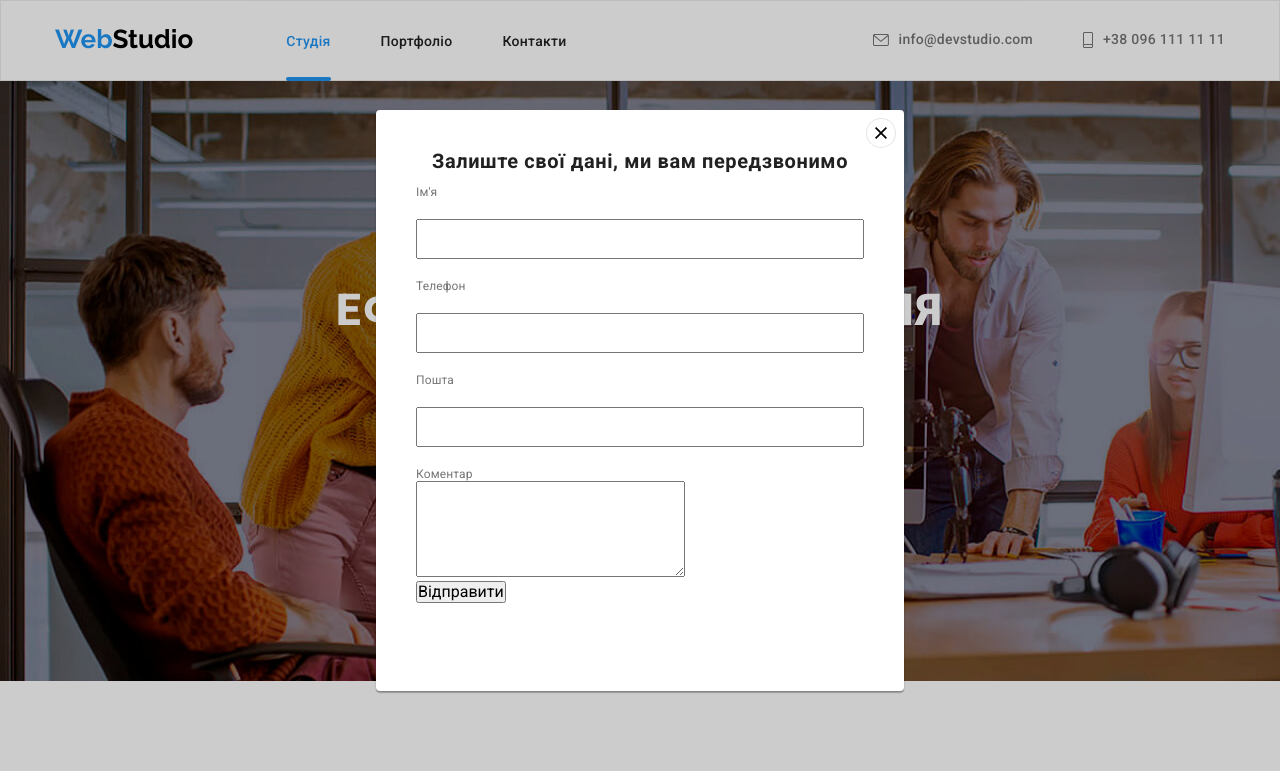
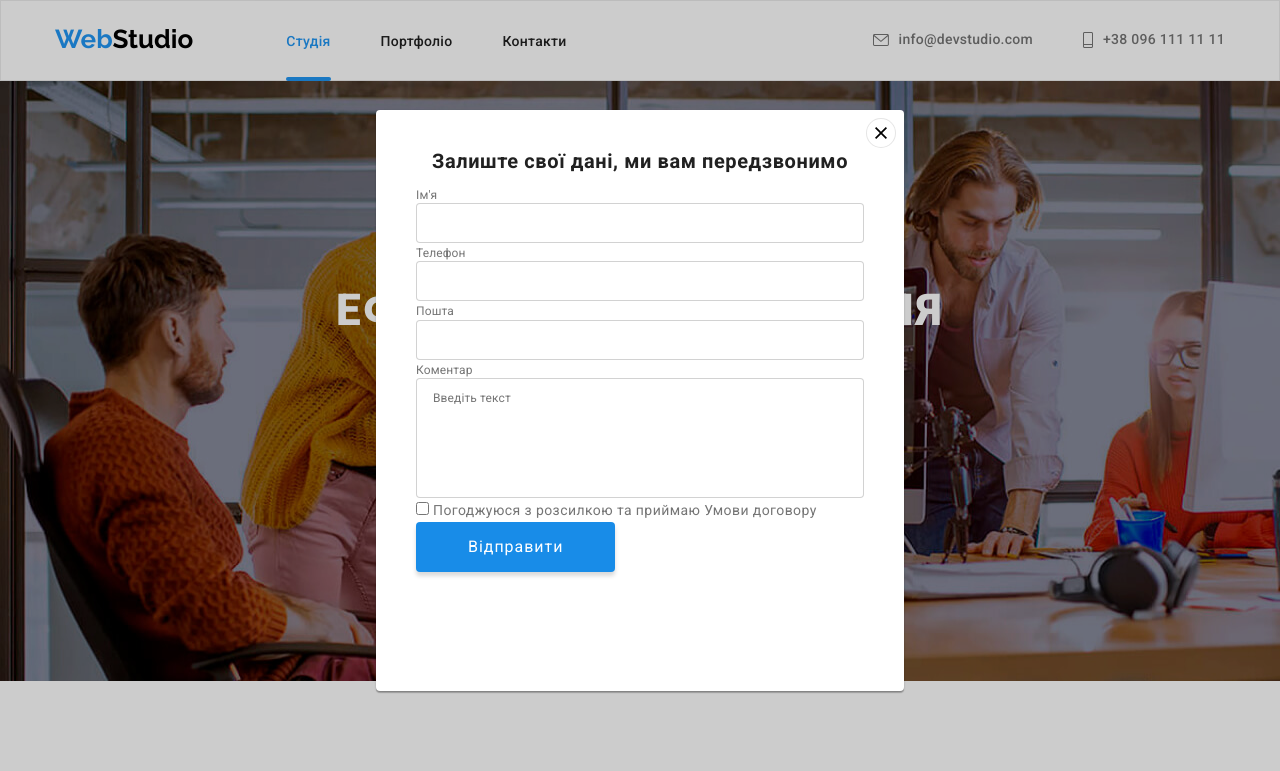
Before and after one commit to AlexHorodnichov/goit-markup-hw-06, a website: page index.html in a window 1280 px wide. Both pictures are taken after a click on the button "Замовити послугу". Shown: the top 771 px of the page. Drawn offline with Linux system fonts and the light colour scheme.

Commit message:
transition

```diff
--- a/css/styles.css
+++ b/css/styles.css
@@ -15,7 +15,6 @@
   /*Колір рамок*/
   --brd-c-gray: #eeeeee;
   --brd-c-light-gray: #ececec;
-  --tr-opac-cub-bez: opacity 250ms cubic-bezier(0.4, 0, 0.2, 1);
 }
 
 *,
@@ -95,18 +94,18 @@ header {
   letter-spacing: 0.02em;
   text-decoration: none;
   color: var(--c-dark);
+  transition: color 250ms cubic-bezier(0.4, 0, 0.2, 1);
 }
 .link-current,
 .link:hover,
 .link:focus {
   display: block;
   color: var(--c-blue);
-    transition: var(--tr-opac-cub-bez);
 }
 
 .link-current::after,
 .link:hover::after,
-.link:focus::after{
+.link:focus::after {
   position: absolute;
   display: block;
   content: "";
@@ -142,6 +141,7 @@ li {
   font-weight: 500;
   font-size: 14px;
   text-decoration: none;
+  transition: color 250ms cubic-bezier(0.4, 0, 0.2, 1);
 }
 .mail {
   display: flex;
@@ -179,7 +179,6 @@ li {
 .contacts:hover,
 .contacts:focus {
   color: var(--c-blue);
-    transition: var(--tr-opac-cub-bez);
 }
 
 /*Main content*/
@@ -226,11 +225,11 @@ li {
   color: var(--bg-white);
   border: none;
   cursor: pointer;
+  transition: background-color 250ms cubic-bezier(0.4, 0, 0.2, 1);
 }
 .order-btn:hover,
 .order-btn:focus {
   background-color: var(--bg-c-blue-white);
-  transition: var(--tr-opac-cub-bez);
 }
 
 .backdrop {
@@ -244,9 +243,10 @@ li {
   width: 100%;
   height: 100%;
   background: rgba(0, 0, 0, 0.2);
-  transition: opacity 250ms cubic-bezier(0.4, 0, 0.2, 1), visibility 250ms cubic-bezier(0.4, 0, 0.2, 1);
+  transition: opacity 250ms cubic-bezier(0.4, 0, 0.2, 1),
+    visibility 250ms cubic-bezier(0.4, 0, 0.2, 1);
 }
-.backdrop.is-hidden{
+.backdrop.is-hidden {
   opacity: 0;
   visibility: hidden;
   pointer-events: none;
@@ -285,24 +285,66 @@ pointer-events: none;
   color: #212121;
 }
 
-.user-name {
-  margin-top: 10px;
+.user-info {
+  margin: 10px 0 4px;
   font-size: 12px;
   line-height: 14px;
   letter-spacing: 0.01em;
   color: #757575;
 }
+.input-box[type="name"],
+.input-box[type="tel"],
+.input-box[type="email"],
+.coment {
+  display: block;
+  width: 100%;
+}
 
 .input-box {
   display: block;
-  margin: 20px 0;
-  padding: 10px;
+  padding: 12px 10px 12px 42px;
   width: 100%;
   max-height: 40px;
+  border: 1px solid rgba(33, 33, 33, 0.2);
+  border-radius: 4px;
 }
 .coment {
-  max-width: 100%;
-  max-height: 96px;
+  resize: none;
+  max-width: 448px;
+  max-height: 120px;
+  padding: 12px 16px;
+  font-size: 12px;
+  line-height: 14px;
+  letter-spacing: 0.01em;
+
+  color: rgba(117, 117, 117, 0.5);
+  border: 1px solid rgba(33, 33, 33, 0.2);
+  border-radius: 4px;
+}
+.checkbox{
+margin: 20px 10px 30px;
+}
+.checkbox-text {
+
+  font-size: 14px;
+  line-height: 24px;
+  letter-spacing: 0.03em;
+  color: #757575;
+}
+.modal-btn {
+  font-size: 16px;
+  line-height: 30px;
+  display: flex;
+  align-items: center;
+  text-align: center;
+  letter-spacing: 0.06em;
+  color: #ffffff;
+  cursor: pointer;
+  padding: 10px 52px;
+  border: 0;
+  background: #188ce8;
+  box-shadow: 0px 4px 4px rgba(0, 0, 0, 0.15);
+  border-radius: 4px;
 }
 
 .features-box {
@@ -318,7 +360,7 @@ pointer-events: none;
 .images-benefits {
   margin-bottom: 30px;
 }
-.hidden{
+.hidden {
   position: absolute;
   width: 1px;
   height: 1px;
@@ -330,7 +372,6 @@ pointer-events: none;
   clip: rect(0 0 0 0);
   overflow: hidden;
 }
-
 
 .benefits {
   font-family: "Roboto";
@@ -432,12 +473,12 @@ pointer-events: none;
   border-radius: 50%;
   background-color: var(--c-white);
   fill: #afb1b8;
+transition: fill 250ms cubic-bezier(0.4, 0, 0.2, 1), background-color 250ms cubic-bezier(0.4, 0, 0.2, 1);
 }
 .social-link:hover,
 .social-link:focus {
   fill: var(--c-white);
   background-color: var(--bg-c-blue);
-    transition: var(--tr-opac-cub-bez);
 }
 
 .card-heros {
@@ -479,12 +520,12 @@ pointer-events: none;
   border-radius: 4px;
   color: #afb1b8;
   background-color: transparent;
+  transition: color 250ms cubic-bezier(0.4, 0, 0.2, 1), border-color 250ms cubic-bezier(0.4, 0, 0.2, 1);
 }
 .client-link:hover,
 .client-link:focus {
   color: var(--c-blue);
   border-color: var(--bg-c-blue);
-  transition: var(--tr-opac-cub-bez);
  }
 .icon-group {
   fill: currentColor;
@@ -515,11 +556,12 @@ pointer-events: none;
   line-height: 1.71;
   letter-spacing: 0.03em;
   text-align: left;
+ transition: color 250ms cubic-bezier(0.4, 0, 0.2, 1);
 }
 .footer-item:hover,
 .footer-item:focus {
   color: var(--c-blue);
-    transition: var(--tr-opac-cub-bez);
+
 }
 .footer-icons-social {
   display: flex;
@@ -538,12 +580,12 @@ pointer-events: none;
   border-radius: 50%;
   background: rgba(255, 255, 255, 0.1);
   fill: var(--c-white);
+   transition: fill 250ms cubic-bezier(0.4, 0, 0.2, 1), background-color 250ms cubic-bezier(0.4, 0, 0.2, 1);;
 }
 .footer-social-link:hover,
 .footer-social-link:focus {
   fill: var(--c-white);
   background-color: var(--bg-c-blue);
-    transition: var(--tr-opac-cub-bez);
 }
 
 address {
@@ -559,12 +601,17 @@ address {
   color: rgba(255, 255, 255, 0.6);
   text-decoration: none;
   margin-top: 9px;
+  transition: color 250ms cubic-bezier(0.4, 0, 0.2, 1);
 }
 
 .footer-contacts:hover,
 .footer-contacts:focus {
   color: var(--c-blue);
-    transition: var(--tr-opac-cub-bez);
+}
+
+.footer-second-block{
+ margin-left: 70px;
+ margin-right: 94px;
 }
 .footer-title {
   font-weight: 700;
@@ -577,7 +624,37 @@ address {
 .footer-social {
   display: flex;
   justify-content: flex-start;
-  gap: 70px;
+}
+.footer-content{}
+.footer-input-box{
+    margin-top: 20px;
+      display: flex;
+    align-items: center;
+    justify-content: center;
+    gap: 12px;
+}
+.footer-input{
+  padding: 15px 16px;
+width: 358px;
+height: 50px;
+background-color: transparent;
+border: 1px solid rgba(255, 255, 255, 0.3);
+filter: drop-shadow(0px 4px 4px rgba(0, 0, 0, 0.15));
+border-radius: 4px;
+}
+.footer-btn{
+  padding: 10px 62px 10px 28px;
+  font-size: 16px;
+line-height: 1.875;
+display: flex;
+align-items: center;
+text-align: center;
+letter-spacing: 0.06em;
+color: #FFFFFF;
+background: #2196F3;
+box-shadow: 0px 4px 4px rgba(0, 0, 0, 0.15);
+border-radius: 4px;
+border: 0;
 }
 
 /*Portfolio*/
@@ -605,6 +682,7 @@ address {
   cursor: pointer;
   border: 0ch;
   padding: 6px 22px;
+transition: color 250ms cubic-bezier(0.4, 0, 0.2, 1), background-color 250ms cubic-bezier(0.4, 0, 0.2, 1), box-shadow 250ms cubic-bezier(0.4, 0, 0.2, 1);
 }
 
 .filter-btn:hover,
@@ -613,7 +691,6 @@ address {
   color: var(--c-white);
   box-shadow: 0px 3px 1px rgba(0, 0, 0, 0.1), 0px 1px 2px rgba(0, 0, 0, 0.08),
     0px 2px 2px rgba(0, 0, 0, 0.12);
-      transition: var(--tr-opac-cub-bez);
 }
 
 .portfolio-item {
@@ -636,7 +713,6 @@ address {
 .portfolio-list:focus {
   box-shadow: 0px 1px 1px rgba(0, 0, 0, 0.12), 0px 4px 4px rgba(0, 0, 0, 0.06),
     1px 4px 6px rgba(0, 0, 0, 0.16);
-      transition: var(--tr-opac-cub-bez);
 }
 .portfolio-images-wrapper {
   position: relative;
@@ -658,8 +734,10 @@ address {
   transition: transform 250ms cubic-bezier(0.4, 0, 0.2, 1);
   overflow: auto;
 }
+
 .images {
   display: block;
+  transition: box-shadow 250ms cubic-bezier(0.4, 0, 0.2, 1);
 }
 
 .item {
--- a/index.html
+++ b/index.html
@@ -54,18 +54,23 @@
             <form action="#">
               <h2 class="form-title">Залиште свої дані, ми вам передзвонимо</h2>
               <div class="user-card">
-                <p class="user-name">
-                  Ім'я
-                </p>
-                <input class="input-box" type="name" alt="name">
-                <p class="user-name">Телефон</p>
-                <input class="input-box" type="tel" alt="tel">
-                <p class="user-name">Пошта</p>
-                <input class="input-box" type="email" alt="email">
-                <p class="user-name">Коментар</p>
-                <textarea class="coment" name="Введіть текст" id="" cols="30" rows="10"></textarea>
+
+                <label class="user-info" for="user-name">Ім'я</label>
+                <input class="input-box" type="name" alt="name" required>
+                 <label class="user-info" for="user-tel">Телефон</label>
+                <input class="input-box" type="tel" alt="tel" required>
+                 <label class="user-info" for="user-mail">Пошта</label>
+                <input class="input-box" type="email" alt="email" required>
+                 <label class="user-info" for="user-text">Коментар</label>
+                <textarea class="coment" name="user-text" id="user-text" cols="30" rows="10"
+                  placeholder="Введіть текст"></textarea>
               </div>
-<button type="submit">Відправити</button>
+              <div class="checkbox-list">
+<input type="checkbox">
+<label class="checkbox-text" for="">Погоджуюся з розсилкою та приймаю Умови договору</label>
+              </div>
+
+              <button class="modal-btn" type="submit">Відправити</button>
             </form>
           </div>
         </div>
@@ -351,7 +356,7 @@
           <a class="footer-contacts" href="tel:+380961111111">+38 096 111 11 11</a>
         </address>
       </div>
-      <div>
+      <div class="footer-second-block">
         <h3 class="footer-title">приєднуйтесь</h3>
         <ul class="footer-icons-social">
           <li class="icons-social">
@@ -385,6 +390,16 @@
         </ul>
       </div>
 
+      <div class="footer-third-block">
+        <h3 class="footer-title">
+          ПІДПИШІТЬСЯ НА РОЗСИЛКУ
+        </h3>
+        <div class="footer-input-box">
+        <input class="footer-input" type="email" placeholder="E-mail">
+        <button class="footer-btn" type="submit">Підписатися</button>
+        </div>
+
+      </div>
     </div>
 
 
```
Also changed, not shown: portfolio.html (+1 -1 lines). Lines whose indentation alone changed are shown as unchanged.
